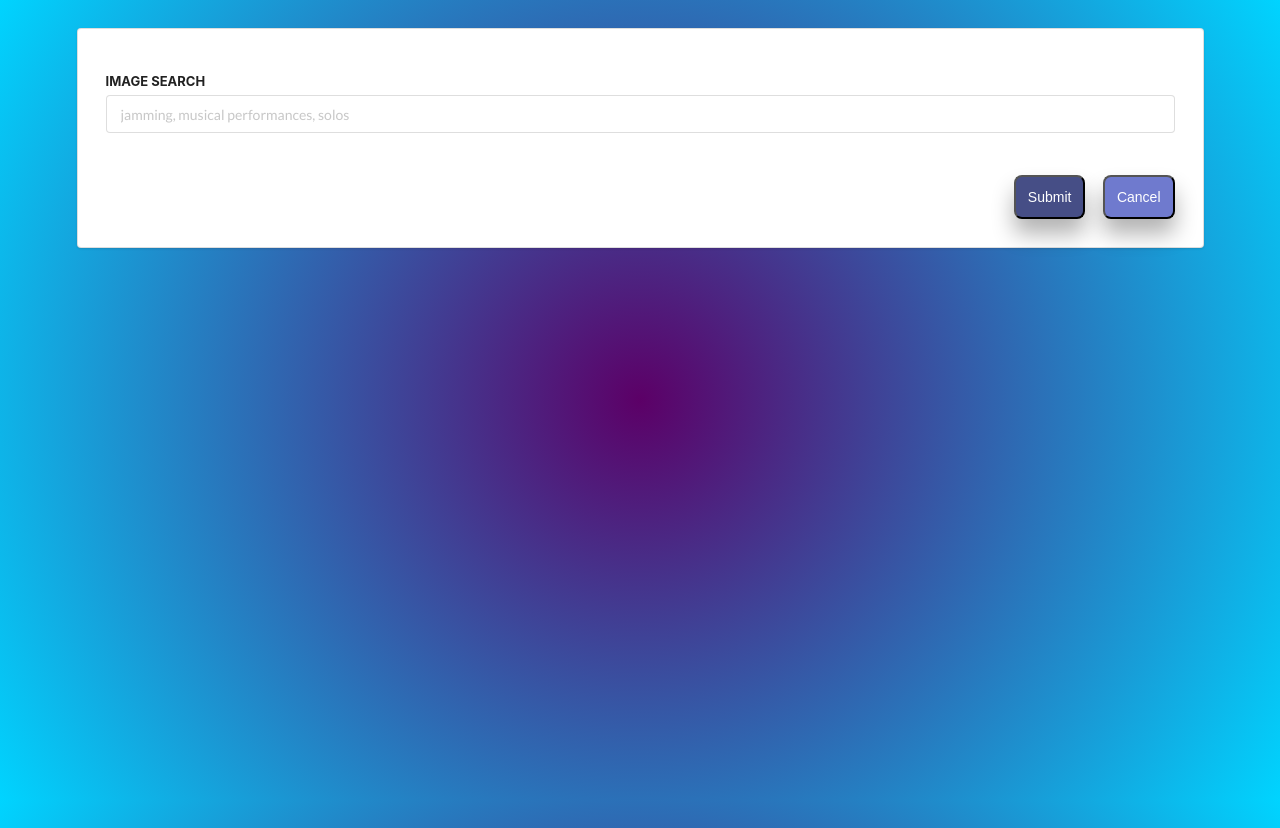
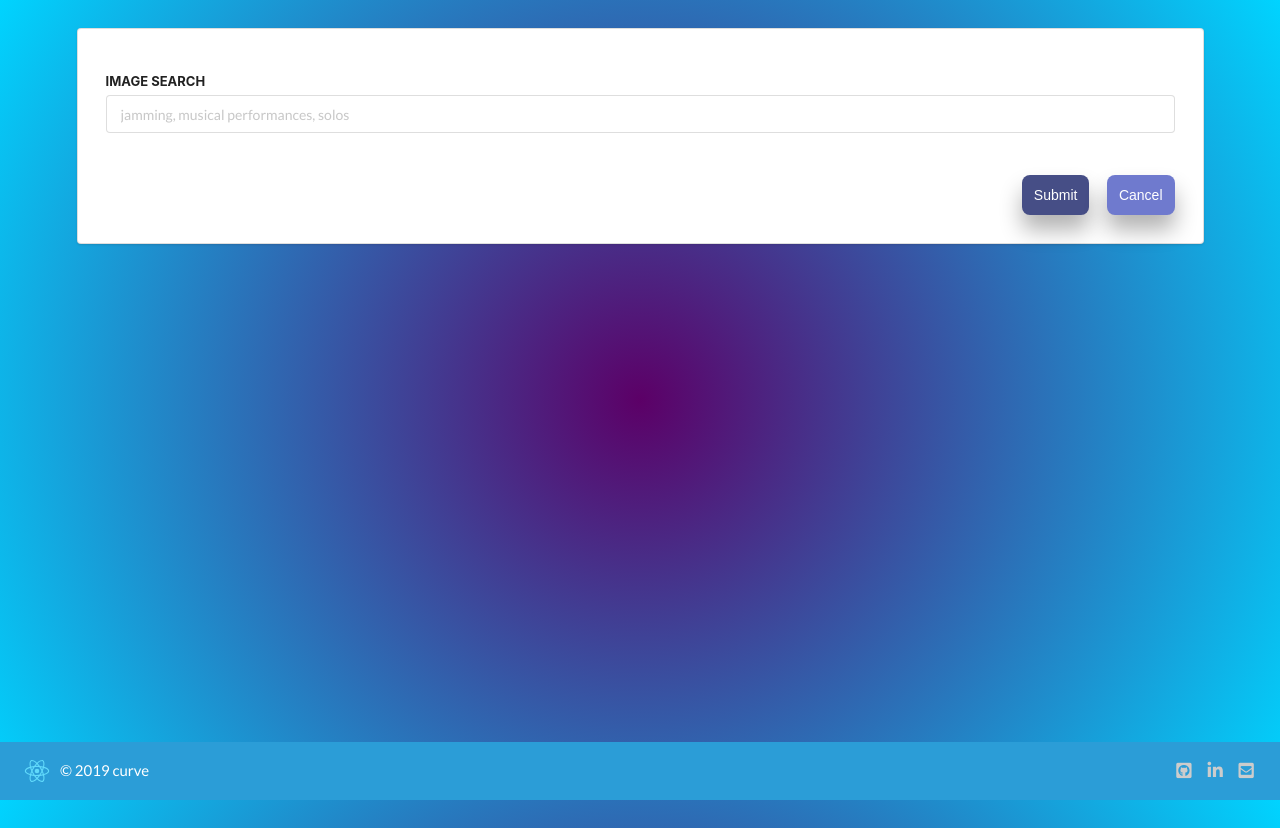
Before and after one commit to curvgrl5000/unsplashed, a React (Create React App) app: page / in a window 1280 px wide. Built offline with nearby package versions, Linux system fonts and the light colour scheme.

Commit message:
updated everything with the footer and inlcuded the tests so far

```diff
--- a/public/index.html
+++ b/public/index.html
@@ -11,6 +11,8 @@
     />
     <link rel="apple-touch-icon" href="logo192.png" />
     <link rel="stylesheet" type="text/css" href="https://cdnjs.cloudflare.com/ajax/libs/semantic-ui/2.4.1/semantic.min.css" />
+    <link rel="stylesheet" href="https://use.fontawesome.com/releases/v5.2.0/css/all.css" integrity="sha384-hWVjflwFxL6sNzntih27bfxkr27PmbbK/iSvJ+a4+0owXq79v+lsFkW54bOGbiDQ" crossorigin="anonymous">
+    <link rel="stylesheet" href="https://cdnjs.cloudflare.com/ajax/libs/font-awesome/4.4.0/css/font-awesome.min.css">
     <!--
       manifest.json provides metadata used when your web app is installed on a
       user's mobile device or desktop. See https://developers.google.com/web/fundamentals/web-app-manifest/
--- a/src/components/App.js
+++ b/src/components/App.js
@@ -2,6 +2,8 @@ import React from 'react';
 import unsplash from '../api/unsplash.js';
 import SearchBar from './SearchBar';
 import ImageList from './imageList';
+import Footer from './footer';
+
 import './app.css';
 
 class App extends React.Component {
@@ -41,6 +43,7 @@ class App extends React.Component {
 	    <div className="ui container tinyForm">
 	      <SearchBar onSubmit={this.onSearchSubmit}/>
 	      <ImageList images={this.state.collection} error={this.state.error}/>
+        <Footer />
 	    </div>
 	  );
 	}
--- a/src/components/app.css
+++ b/src/components/app.css
@@ -1,5 +1,86 @@
 .tinyForm {
 	margin-top: 2rem;
+}
+
+.curve_detail {
+    align-content: center;
+    color: white;
+}
+
+footer{
+    position: fixed;
+    width: 100%;
+    bottom: 0;
+    background-color: #2b9dd7;
+    left: 0;
+    padding: 0 1rem;
+}
+
+
+footer h4 {
+    font-weight: 300;
+}
+
+.info {
+	display: inline-block;
+	font-weight: 300;
+	margin: 0;
+}
+
+.social {
+    float: right;
+    display: inline-block;
+    width: 100%;
+}
+
+.social_bottom {
+    float: right;
+    list-style: none;
+}
+
+li.social-icons {
+    display: inline-block;
+    font-size: 1.25em;
+    padding-right: .5em;
+}
+
+.social-icons a {
+    padding: 1.25rem 0.5rem;
+    color: #fff;
+}
+
+.social-icons a {
+    padding: 1.25rem 0.25rem;
+    color: #ccc;
+}
+
+.social-icons a:hover, .social-icons a:active {
+    color: white;
+}
+
+
+.wag-logo {
+  height: 30px;
+  vertical-align: text-bottom;
+}
+
+img.wag-logo {
+  margin: 1em .125em;
+}
+
+.flex-grid-halves {
+  display: flex;
+  justify-content: flex-end;
+}
+
+.flex-grid-halves .col {
+  width: 50%;
+  display: flex;
+  align-items: center;
+}
+
+.flex-grid-thirds .col {
+  width: 32%;
 }
 
 @media only screen and (max-width: 767px){
--- /dev/null
+++ b/src/components/footer.js
@@ -0,0 +1,28 @@
+import React from 'react';
+import logo from '../logo.svg';
+
+function Footer() {
+
+  return (
+    <>
+      <footer className="curve_detail flex-grid-halves">
+        <div className="col">
+          <img src={logo} className="wag-logo" alt="logo" />
+          <h4 className="info">© 2019 curve</h4>
+        </div>
+
+        <div className="col">
+          <div className="social">
+            <ul className="social_bottom">
+              <li className="social-icons"><a href="https://github.com/curvgrl5000/unsplashed"><span><i className="fab fa-github-square" rel="noopener noreferrer" target="_blank"></i></span></a></li>
+              <li className="social-icons"><a href="https://www.linkedin.com/in/annamendoza/" rel="noopener noreferrer" target="_blank"><span><i className="fab fa-linkedin"></i></span></a></li>
+              <li className="social-icons"><a href="mailto:annamendoza.curve@gmail.com"><span><i className="fab fas fa-envelope-square"target="_blank"></i></span></a></li>
+            </ul>
+          </div>
+        </div>
+      </footer>
+    </>
+  );
+};
+
+export default Footer;
--- a/src/components/imageLayout.css
+++ b/src/components/imageLayout.css
@@ -1,3 +1,8 @@
+.ui.segment {
+    padding: 1em 2em;
+    margin-bottom: 2rem;
+}
+
 .imageLayout{
 	display: grid;
 	grid-template-columns: repeat(auto-fill, minmax(250px, 1fr));
@@ -5,6 +10,7 @@
 	grid-auto-rows: 10px;
 	align-items: flex-start;
 	transition: all 650ms ease-in-out;
+  margin-bottom: 6rem;
 }
 
 .imageParent {
--- a/src/components/searchBar.css
+++ b/src/components/searchBar.css
@@ -15,6 +15,7 @@ input[type="submit"], #cancel {
 	padding: 12px;
 	cursor: pointer;
 	color: white;
+  border: 0;
 }
 
 input[type="submit"]:hover{
```
Also changed, not shown: src/logo.svg (added).
